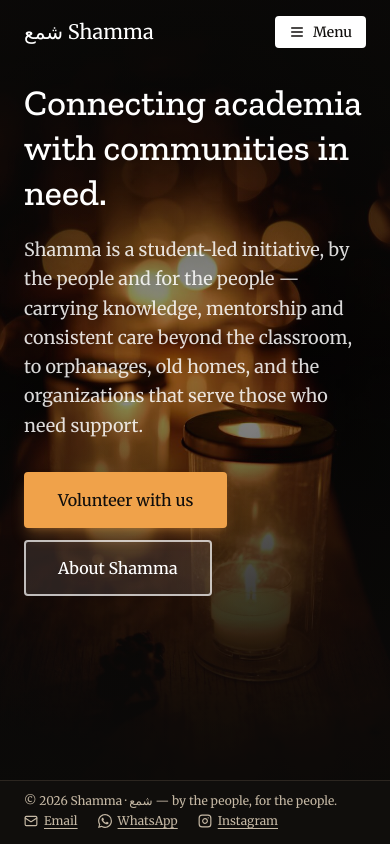
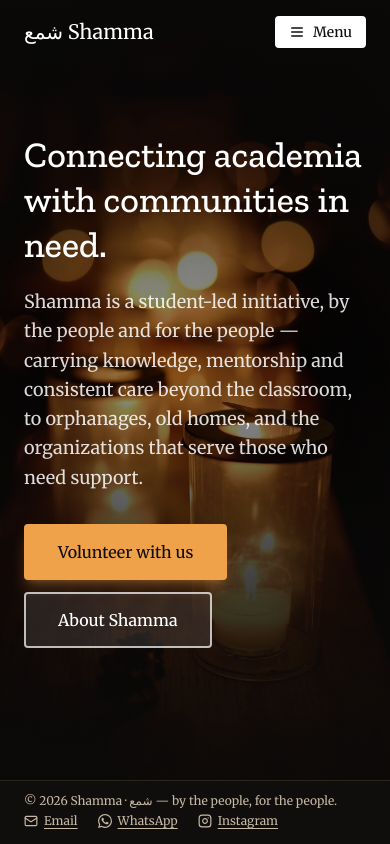
Before and after one commit to TheProjectShamma/shamma-website, a React (Vite) app: page / in a window 390 px wide. Built offline with nearby package versions, Linux system fonts and the light colour scheme.

Commit message:
Centered text on mobile

```diff
--- a/src/pages/Home.jsx
+++ b/src/pages/Home.jsx
@@ -5,7 +5,7 @@ export default function Home() {
 
   return (
     <section className="relative flex flex-1 flex-col md:flex-row">
-      <div className="relative z-10 flex w-full flex-col justify-center px-6 pt-20 pb-12 md:w-1/2 md:bg-panel md:py-10">
+      <div className="relative z-10 flex w-full flex-1 flex-col justify-center px-6 py-12 md:w-1/2 md:flex-none md:bg-panel md:py-10">
         <div className="mx-auto w-full max-w-xl">
           <h1 className="text-4xl leading-tight text-ink sm:text-5xl">
             Connecting academia with communities in need.
```
